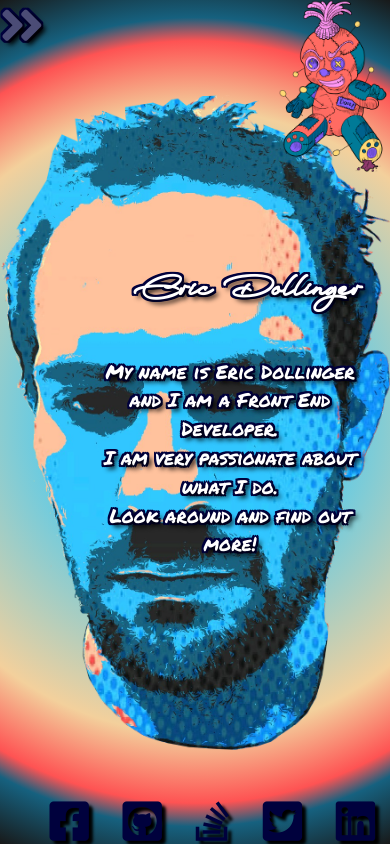
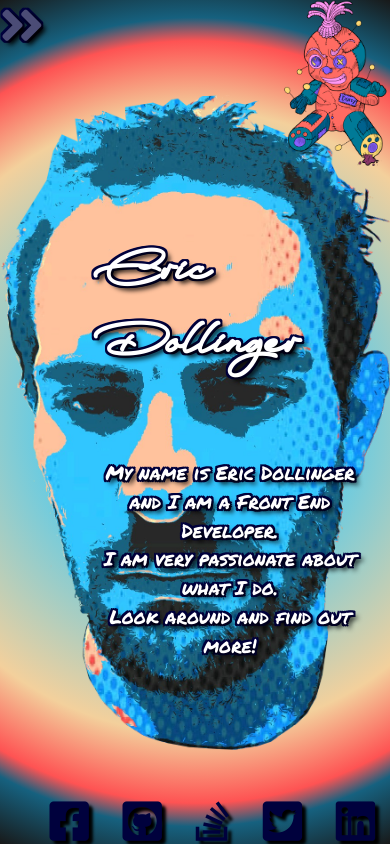
Before and after one commit to edolly2/Portfolio2, a PHP site: page /index.html in a window 390 px wide. Run offline with PHP 8.4, Linux system fonts and the light colour scheme; some libraries are stand-ins or nearby versions.

Commit message:
"Various"

```diff
--- a/Portfolio2.css
+++ b/Portfolio2.css
@@ -30,9 +30,9 @@ body {
 .grid-container {
     display: grid;
     grid-template-columns: 0.4fr 2fr;
-    grid-template-rows: 0.4fr 1.1fr 0.1fr;
+    grid-template-rows: 0.3fr 1.1fr 0.1fr;
     gap: 0px 0px;
-    grid-template-areas: "header header" "nav main" "nav footer";
+    grid-template-areas: "header header" "nav main" "footer footer";
 }
 
 .grid-head {
@@ -189,6 +189,7 @@ body {
     color: rgb(0, 1, 61);
     background-color: transparent;
     text-shadow: 4px 4px 3px black;
+    font-size: small;
 }
 
 .social a:hover {
@@ -264,16 +265,19 @@ body {
         display: none;
     }
     .main h1 {
-        font-size: 43px;
+        font-size: 5em;
     }
 }
 
-@media screen and (max-width: 460px) {
+@media screen and (max-width: 500px) {
     .social a {
         font-size: 9px;
     }
     .fas {
         font-size: 50px;
+    }
+    .main h1 {
+        padding-bottom: 10%;
     }
 }
 
--- a/Portfolio2.html
+++ b/Portfolio2.html
@@ -23,6 +23,7 @@
 <body class="grid-container">
     <header class="grid-head">
         <span style="font-size:25px;cursor:pointer" onclick="openNav()"><i class="fas fa-angle-double-right fa-4x"></i></span>
+
     </header>
     <aside>
         <nav id="myNav" class="nav">
```
